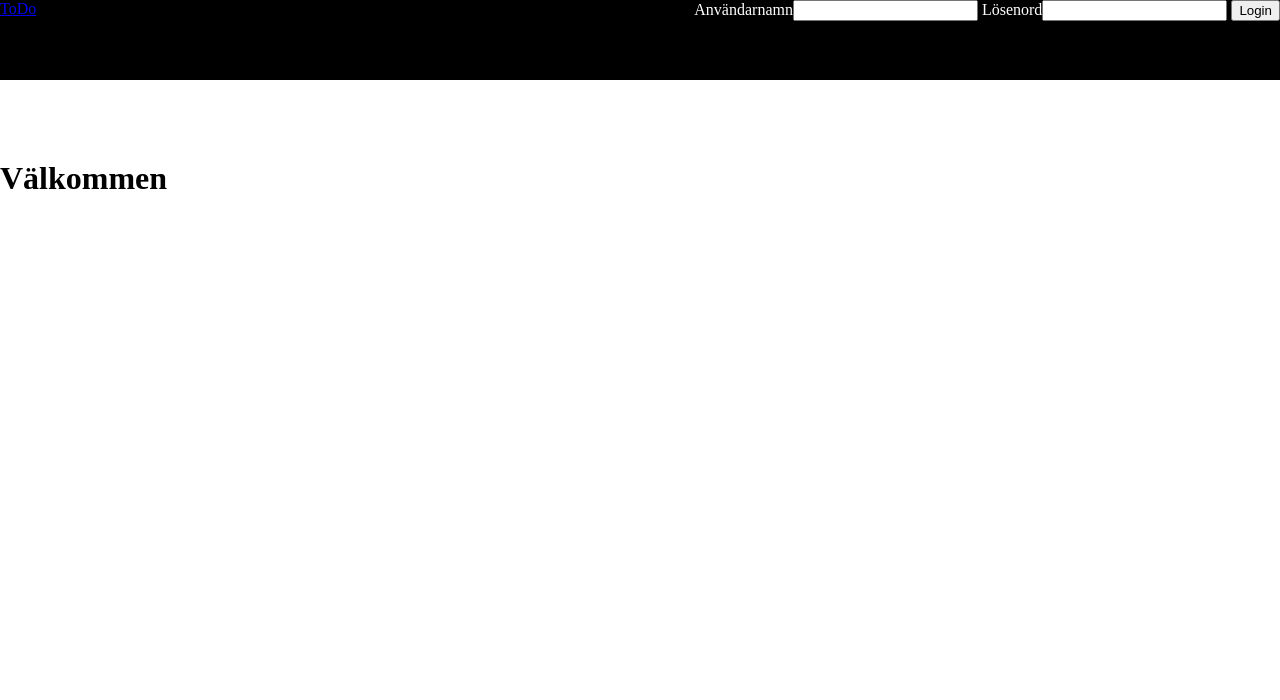
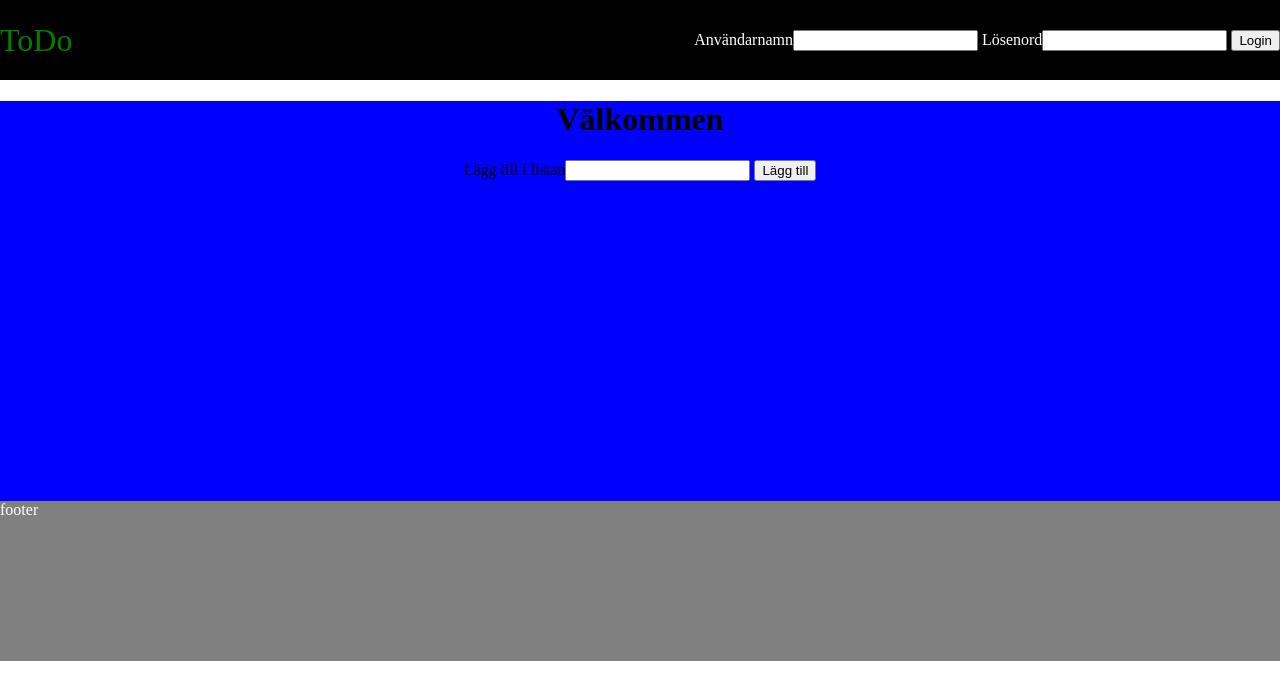
Before and after one commit to Andreeez/todo, a plain HTML site: page index.html in a window 1280 px wide. Both pictures are taken after a click on the button "Login". Drawn offline with nearby package versions, Linux system fonts and the light colour scheme.

Commit message:
Code works! Trying now to make som changes

```diff
--- a/index.html
+++ b/index.html
@@ -12,7 +12,7 @@
 
             <div id="navbar">
                 <div class="logo">
-                    <a href="./index.html">ToDo</a>
+                    <a class="logos" href="./index.html">ToDo</a>
                 </div>
                 <div class="inloggform">
                     <label>Användarnamn<input class="userEmail" type="text"></label>
@@ -29,8 +29,12 @@
                    </div>
                 <div class="helloForm">
 
+                   <!-- <div class="addToStuffList">-->
+                    <p class="hello"></p>
 
-                    <p class="hello"></p>
+                    <label>Lägg till i listan<input class="addStuff" type="text"></label>
+                    <button class="addToStuffButton">Lägg till</button>
+                    <!--</div> -->
 
                 </div>
                 <div class="forgotForm">
@@ -38,12 +42,11 @@
                         <h1>Har du glömt ditt lösenord!</h1>
                        <p><a href="#">Klicka här så skickar vi dig ett nytt</a></p>
 
-
                 </div>
 
             </div>
             <div id="footer">
-
+                footer
             </div>
         </div>
 
--- a/script.js
+++ b/script.js
@@ -1,11 +1,30 @@
 console.log("hej");
+console.log("Tjabba");
+console.log("yo");
 
 $(document).ready(function(){
     var ourUser = "test";
     var ourPassword = "password";
 
+    var stuffToDo = [
+        "Klipp gräset",
+        "Betala räkningar",
+        "Köp mjölk",
+        "Spika tavlor"
+    ];
+
+    var json_str = JSON.stringify(stuffToDo);
+    //localStorage.doList = json_str;
+    localStorage.stuffToDo = json_str;
+    //var loopArray = JSON.parse(localStorage.doList);
+    var loopArray = JSON.parse(localStorage.stuffToDo);
     $(".logoutbutton").hide();
     $(".forgotForm").hide();
+    $(".addToStuffList").hide();
+
+    function addStuffToDo(){
+        stuffToDo.push()
+    }
 
     if(sessionStorage.userName !=null){
         $(".welcome").hide();
@@ -14,7 +33,19 @@ $(document).ready(function(){
         $("input, label").hide();
         $(".logoutbutton").show();
         $(".forgotForm").hide();
+        $(".addStuff").show();
+        $(".addToStuffButton").show();
+
+
+        $("#main").append("<ul class='stuffList'></ul>");
+
+                loopArray.forEach(function(index) {
+                    $(".stuffList").append("<li>" + index + "</li>");
+
+                });
+
     } else {
+
         $(".loginbutton").click(function(){
             if (ourUser == $(".userEmail").val() && ourPassword == $(".userPassword").val()) {
                 sessionStorage.userName = "Anders Hagelkvist";
@@ -24,11 +55,20 @@ $(document).ready(function(){
                 $("input, label").hide();
                 $(".logoutbutton").show();
                 $(".forgotForm").hide();
+                $(".addStuff").show();
+                $(".addToStuffButton").show();
+                $("#main").append("<ul class='stuffList'></ul>");
+
+                loopArray.forEach(function(index) {
+                    $(".stuffList").append("<li>" + index + "</li>");
+
+                });
 
             } else {
 
                 $(".inloggform").show();
-                //$(".loginbutton").show();
+
+
             }
 
         });
@@ -40,45 +80,3 @@ $(document).ready(function(){
         });
 
 });
-
-
-   /** $(document).ready(function(){
-        var ourUser = "test"
-        var ourPassword = "password"
-
-            if (sessionStorage.ourUser !=null) {
-
-                // Gör vad som ska göras om vi redan är inloggade.
-                } else {
-
-                        // Kör denna kod när sidan laddas
-
-
-                // visa sidan för en ej inloggad men login funktion tex
-                $(".loginbutton").click(function(){
-                    sessionStorage.ourUser = "test"
-                    sessionStorage.ourPassword = "password"
-                  if (ourUser == $(".userEmail").val() && ourPassword == $(".userPassword").val()) {
-                    console.log("user mail is ok");
-
-
-                    // Dölj inlogg Visa hello
-                    $(".hejString").append(" hej " + $(".userEmail").val() );
-                    $(".loginForm").hide();
-                    $(".welcome").hide();
-                    $(".helloForm").show();
-                    $(".loginbutton").hide();
-                    $(".logoutbutton").show();
-                    $(".userEmail").hide();
-                    $(".userPassword").hide();
-                } else {
-                    console.log("fel ifyllt")
-                    // Dölj inlogg visa forgotPass
-
-                    $(".loginForm").hide();
-                    $(".welcome").hide();
-                    $(".forgotForm").show();
-                }
-            });
-
-}); */
--- a/site.css
+++ b/site.css
@@ -10,9 +10,32 @@ body {
     height: 5em;
     display: flex;
     justify-content: space-between;
+    display: fixed;
+    align-items: center;
+
+}
+
+a {
+    text-decoration: none;
+}
+
+.logos {
+    color: green;
+    font-size: 2em;
+
 }
 
 
 #main {
-    margin-top: 5em;
+
+    text-align: center;
+    min-height: 400px;
+    background-color: blue;
 }
+
+
+#footer {
+    background-color: grey;
+    height: 10em;
+    color: white;
+}
```
